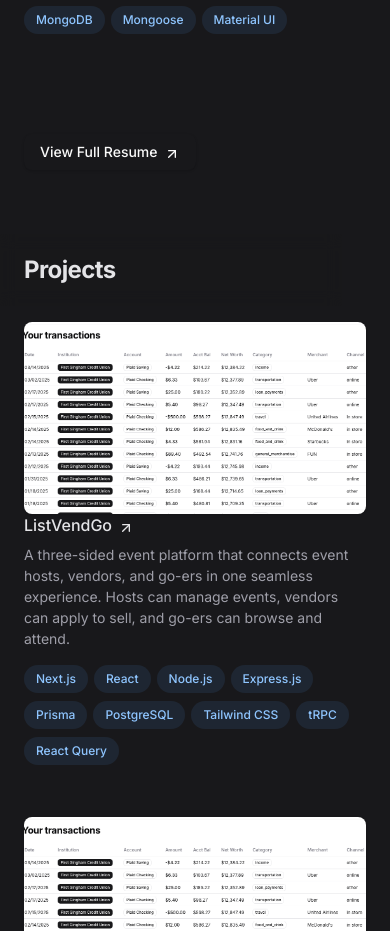
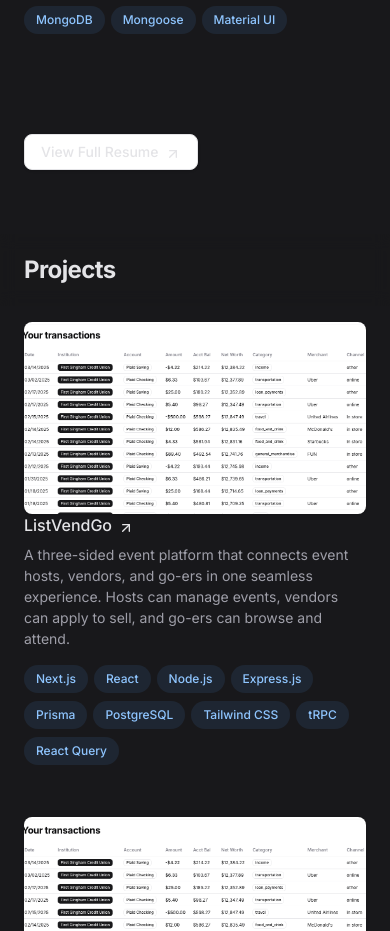
Before and after one commit to kyle4real/portfolio, a Next.js app: page / in a window 390 px wide. Shown: the part 2180-3111 px from the top of the page. Built offline with nearby package versions, Linux system fonts and the light colour scheme.

Commit message:
fix mobile

```diff
--- a/src/app/page.tsx
+++ b/src/app/page.tsx
@@ -70,7 +70,7 @@
 
   return (
     <Spotlight>
-      <div className="min-h-screen mx-auto max-w-screen-xl px-6 py-12 md:py-16 lg:py-0 ">
+      <div className="min-h-screen mx-auto max-w-screen-xl px-6 py-12 md:py-16 lg:py-0">
         <div className="lg:flex lg:justify-between lg:gap-4">
           <header className="lg:w-1/2 lg:py-24 lg:sticky lg:top-0 lg:max-h-screen lg:flex lg:flex-col lg:justify-between">
             <div>
@@ -194,7 +194,7 @@
                   </ExperienceCard>
                 </li>
               </ol>
-              <Button asChild className="mt-12">
+              <Button asChild className="mt-12" variant="outline">
                 <LinkAndArrow href="/resume.pdf" target="_blank">
                   View Full Resume
                 </LinkAndArrow>
@@ -329,7 +329,7 @@
       className="mb-16 scroll-mt-16 md:mb-24 lg:mb-36 lg:scroll-mt-24"
       aria-label={navItemIdToLabel[props.id]}
     >
-      <div className="sticky top-0 z-20 -mx-6 mb-4 w-full bg-zinc-900/75 px-6 py-5 backdrop-blur md:-mx-12 md:px-12 lg:sr-only lg:relative lg:top-auto lg:mx-auto lg:w-full lg:px-0 lg:py-0 lg:opacity-0">
+      <div className="sticky top-0 z-20 -mx-6 mb-4 w-screen bg-zinc-900/75 px-6 py-5 backdrop-blur md:-mx-12 md:px-12 lg:sr-only lg:relative lg:top-auto lg:mx-auto lg:w-full lg:px-0 lg:py-0 lg:opacity-0">
         <h2 className="text-2xl font-bold tracking-tight text-zinc-200 sm:text-3xl">{navItemIdToLabel[props.id]}</h2>
       </div>
       {props.children}
```
